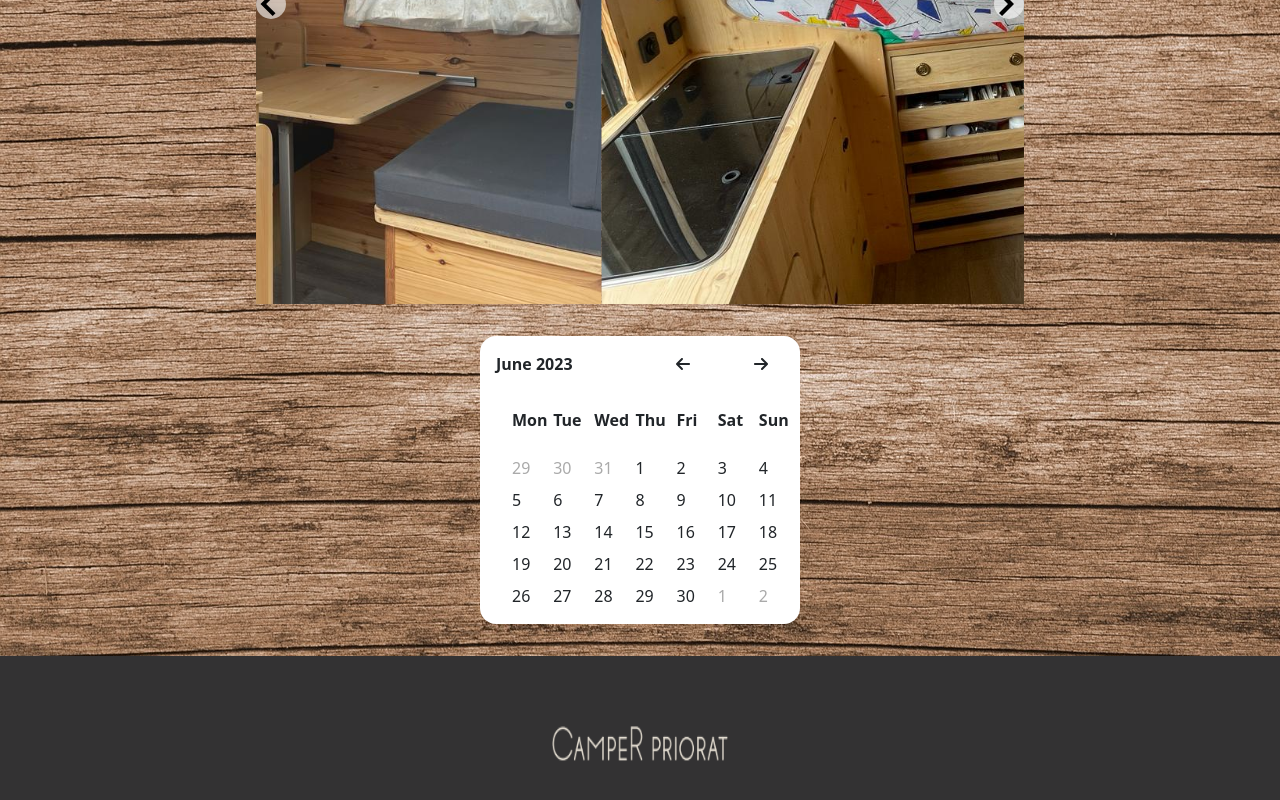
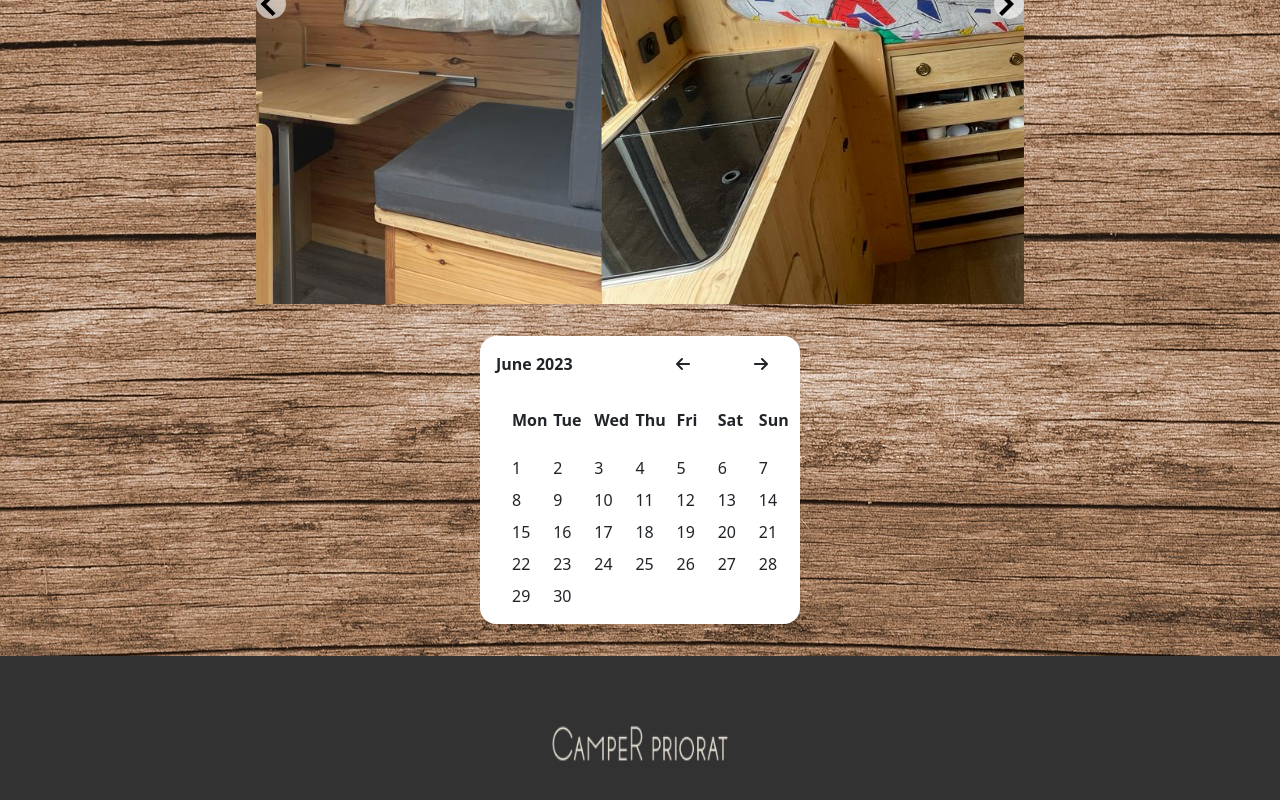
Before and after one commit to sisasfx/camper-priorat, a React (Create React App) app: page /renting in a window 1280 px wide. Shown: the part 560-1360 px from the top of the page. Built offline with nearby package versions, Linux system fonts and the light colour scheme.

Commit message:
feat:dinamic calendar working on last days of prev month

```diff
--- a/src/components/calendar.jsx
+++ b/src/components/calendar.jsx
@@ -1,19 +1,56 @@
-import React from "react";
+import React, { useEffect, useState } from "react";
 import "../styles/components.css";
 import { FontAwesomeIcon } from '@fortawesome/react-fontawesome';
 import { faArrowLeft, faArrowRight } from '@fortawesome/free-solid-svg-icons'
 
 export const Calendar = () => {
+    let date = new Date();
+    let currYear = date.getFullYear();
+    const months = ['January', 'February', 'March', 'April', 'May', 'June','July','August','Septembre', 'October','November','December'];
+    const days = [];
+
+    const [month, setIntMonth] = useState(date.getMonth())
+    const [daysOfMonthState, setDays] = useState(days)
+    const [currentMonth, setCurrentMonth] = useState(months[month])
+
+    let lastDateofMonth = new Date(currYear, month + 1,0).getDate();
+
+    for(let i = 1; i <= lastDateofMonth; i++){
+        days.push(i)
+    }
+
+
+    const changePlusMonth = () => {
+        setIntMonth(month+1)
+    }
+
+    const changeMinusMonth = () => {
+        setIntMonth(month-1)
+    }
+
+    useEffect(() => {
+        setCurrentMonth(months[month])
+        days.splice(0, days.length)
+        let lastDateofMonth = new Date(currYear, month + 1,0).getDate();
+
+        for(let i = 1; i <= lastDateofMonth; i++){
+            days.push(i)
+        }
+
+        setDays(days)
+    },[month])
+
+
     return(
         <div className="calendar-box">
             <header className="calendar-header">
-                <p className="current-date">June 2023</p>
+                <p className="current-date">{currentMonth} {currYear}</p>
                 <div className="icons">
-                    <span className="arrow-left">
-                    <FontAwesomeIcon icon={faArrowLeft} />
+                    <span className="arrow-left" >
+                    <FontAwesomeIcon icon={faArrowLeft} onClick={changeMinusMonth} />
                     </span>
-                    <span className="arrow-right">
-                    <FontAwesomeIcon icon={faArrowRight} />
+                    <span className="arrow-right" >
+                    <FontAwesomeIcon icon={faArrowRight} onClick={changePlusMonth} />
                     </span>
                 </div>
             </header>
@@ -28,41 +65,9 @@ export const Calendar = () => {
                     <li>Sun</li>
                 </ul>
                 <ul className="days">
-                    <li className="inactive">29</li>
-                    <li className="inactive">30</li>
-                    <li className="inactive">31</li>
-                    <li>1</li>
-                    <li>2</li>
-                    <li>3</li>
-                    <li>4</li>
-                    <li>5</li>
-                    <li>6</li>
-                    <li>7</li>
-                    <li>8</li>
-                    <li>9</li>
-                    <li>10</li>
-                    <li>11</li>
-                    <li>12</li>
-                    <li>13</li>
-                    <li>14</li>
-                    <li>15</li>
-                    <li>16</li>
-                    <li>17</li>
-                    <li>18</li>
-                    <li>19</li>
-                    <li>20</li>
-                    <li>21</li>
-                    <li>22</li>
-                    <li>23</li>
-                    <li>24</li>
-                    <li>25</li>
-                    <li>26</li>
-                    <li>27</li>
-                    <li>28</li>
-                    <li>29</li>
-                    <li>30</li>
-                    <li className="inactive">1</li>
-                    <li className="inactive">2</li>
+                    {daysOfMonthState.map(
+                        (item, key) => <li alt={key}>{item}</li>
+                    )}
                 </ul>
             </div>
         </div>
--- a/src/styles/components.css
+++ b/src/styles/components.css
@@ -39,7 +39,7 @@
 /*SLIDER*/
 .slide-container{
     width: 60%;
-    height: 600px;
+    height: auto;
 }
 .each-slide-effect > div{
     display: flex;
```
